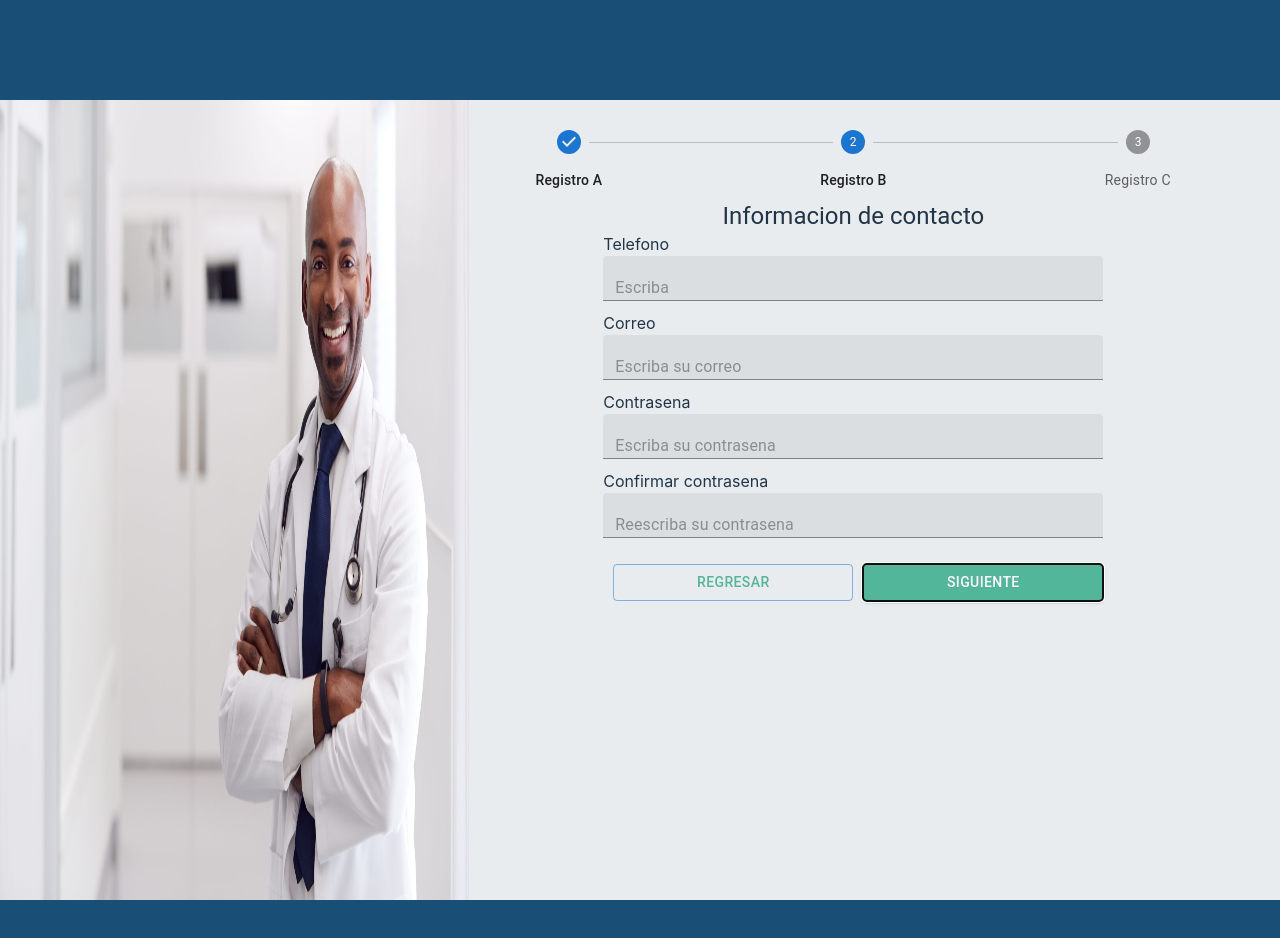
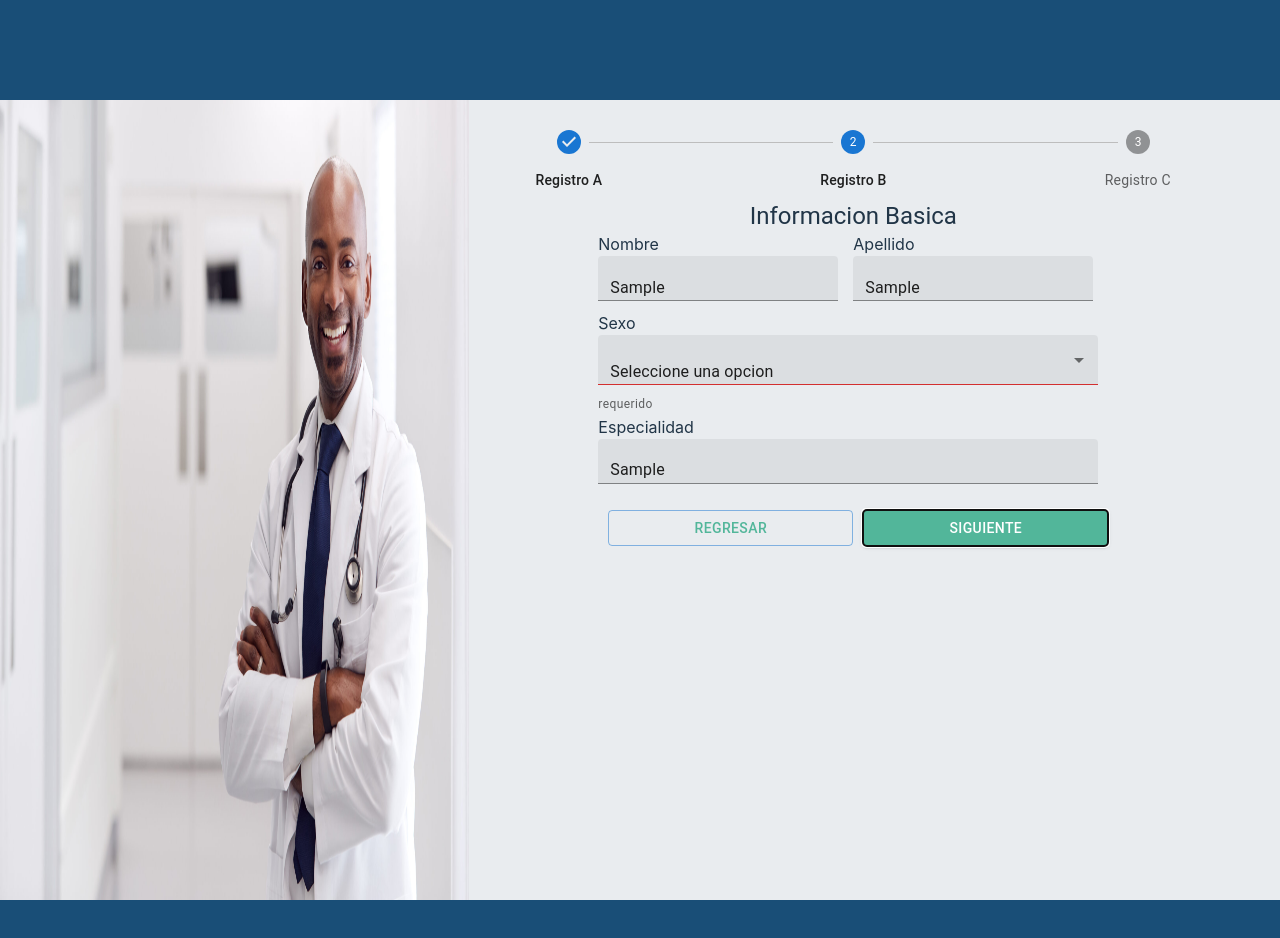
Before and after one commit to LennyMGarcia/MediLog, a React (Vite) app in the folder Cliente/: page / in a window 1280 px wide. Both pictures are taken after typing "Sample", "Sample", "Sample" into the empty fields and a click on the button "SIGUIENTE". Shown: the top 938 px of the page. Built offline with nearby package versions, Linux system fonts and the light colour scheme.

Commit message:
Feat: Select puede trabajar con yup

```diff
--- a/Cliente/src/Register/Components/Register.tsx
+++ b/Cliente/src/Register/Components/Register.tsx
@@ -3,7 +3,6 @@ import useMultiForm from "../Hooks/useMultiForm";
 import ContactInformationForm from "./forms/ContactInformationForm";
 import BasicInformationForm from "./forms/BasicInformationForm";
 import { getAllRegisterData } from "../ZustandRegisterManagement";
-import useDataRegisterStore from "../ZustandRegisterManagement";
 import { Box, Button, Grid, Step, StepLabel, Stepper, useMediaQuery, useTheme } from "@mui/material";
 import prueba2 from "../assets/prueba2.jpg"
 import { registerValidationSchema } from "../Utils/yup-schema/yupRegisterSchema";
@@ -18,7 +17,7 @@ import { registerValidationSchema } from "../Utils/yup-schema/yupRegisterSchema"
 const initialValues = [
     {nombre: "",
     apellido: "",
-    //sexo:"",
+    sexo:"",
     especialidad:"",},
 
     {correo:"",
@@ -27,12 +26,9 @@ const initialValues = [
 }]
 
 const Register: React.FC = () => {
-    const { setRegisterData } = useDataRegisterStore()
-
     function onSubmit() {
+        console.log(getAllRegisterData());
         next()
-        setRegisterData("nombre", "hola")
-        return console.log(getAllRegisterData());
     }
 
     const theme = useTheme();
--- a/Cliente/src/Register/Components/forms-control/RegisterInput.tsx
+++ b/Cliente/src/Register/Components/forms-control/RegisterInput.tsx
@@ -1,7 +1,7 @@
 import { Field, FieldProps } from 'formik';
 import { Box, TextField, TextFieldProps, useMediaQuery, useTheme } from '@mui/material';
 import { ChangeEvent } from 'react';
-import useDataRegisterStore from "../../ZustandRegisterManagement";
+import useDataRegisterStore, { getAllRegisterData } from "../../ZustandRegisterManagement";
 
 interface InputProps extends Omit<TextFieldProps, 'variant'> {
     label?: React.ReactNode,
@@ -14,6 +14,7 @@ const RegisterInput: React.FC<InputProps> = ({ label, name = "", placeHolder, ..
 
     const handleChange = (e: ChangeEvent<any>) => {
         const value = e.target.value;
+        console.log(getAllRegisterData());
         setRegisterData(name, value);
     };
 
@@ -27,7 +28,7 @@ const RegisterInput: React.FC<InputProps> = ({ label, name = "", placeHolder, ..
                 {({ field, form }: FieldProps) => (
                     <TextField
                         id={name}
-                        placeholder={placeHolder ? `${placeHolder}` : "Escriba"}
+                        placeholder={placeHolder ? `${placeHolder}` : ""}
                         variant="filled"
                         color="primary"
                         fullWidth
--- a/Cliente/src/Register/Components/forms-control/RegisterSelect.tsx
+++ b/Cliente/src/Register/Components/forms-control/RegisterSelect.tsx
@@ -1,7 +1,7 @@
 import React, { useEffect } from 'react';
-import { Field, FieldProps } from 'formik';
-import { MenuItem, Select, SelectChangeEvent, SelectProps, useMediaQuery, useTheme } from '@mui/material';
-import useDataRegisterStore, {RegisterSchemaValues } from "../../ZustandRegisterManagement";
+import { ErrorMessage, Field, FieldProps } from 'formik';
+import { FormHelperText, MenuItem, Select, SelectChangeEvent, SelectProps, useMediaQuery, useTheme } from '@mui/material';
+import useDataRegisterStore from "../../ZustandRegisterManagement";
 
 //Solo para omitir variant en la seleccion de SelectProps, puede ser usado nuevamente
 interface ISelect extends Omit<SelectProps, "variant"> {
@@ -29,8 +29,6 @@ const RegisterSelect: React.FC<ISelect> = ({ label, name = "name", selectObject,
 
     const handleChange = (e: SelectChangeEvent<any>) => {
         const newValue = e.target.value;
-        console.log(name + newValue);
-        console.log(getRegisterData(name))
         setRegisterData(name, newValue);
     };
 
@@ -41,15 +39,19 @@ const RegisterSelect: React.FC<ISelect> = ({ label, name = "name", selectObject,
         <>
             <label htmlFor={name}>{label}</label>
             <Field id={name} name={name}>
-                {({ form }: FieldProps) => (
+                {({field, form }: FieldProps) => (
                     <React.Fragment>
                         <Select
                             id={name}
+                            name={field.name}
                             variant="filled"
                             fullWidth
                             displayEmpty
                             value={getRegisterData(name) || ''}
-                            onChange={handleChange}
+                            onChange={(e) => {
+                                field.onChange(e);
+                                handleChange(e);
+                            }}
                             {...rest}
                             error={Boolean(form.errors[name] && form.touched[name])}
                             sx={{height: '50px',
@@ -69,6 +71,7 @@ const RegisterSelect: React.FC<ISelect> = ({ label, name = "name", selectObject,
                                     <span>No hay nada</span>
                                 </MenuItem>)}
                         </Select>
+                        <ErrorMessage name={name} component={FormHelperText}></ErrorMessage>
                     </React.Fragment>
                 )}
             </Field>
--- a/Cliente/src/Register/Utils/yup-schema/yupRegisterSchema.ts
+++ b/Cliente/src/Register/Utils/yup-schema/yupRegisterSchema.ts
@@ -3,7 +3,7 @@ import * as Yup from 'yup'
 const basicInfoSchema = Yup.object({
     nombre: Yup.string().required("requerido"),
     apellido: Yup.string().required("requerido"),
-    //sexo: Yup.string().required("required"),
+    sexo: Yup.string().oneOf(['m', 'f']).required("requerido"),
     especialidad: Yup.string().required("requerido"),
 })
 
```
